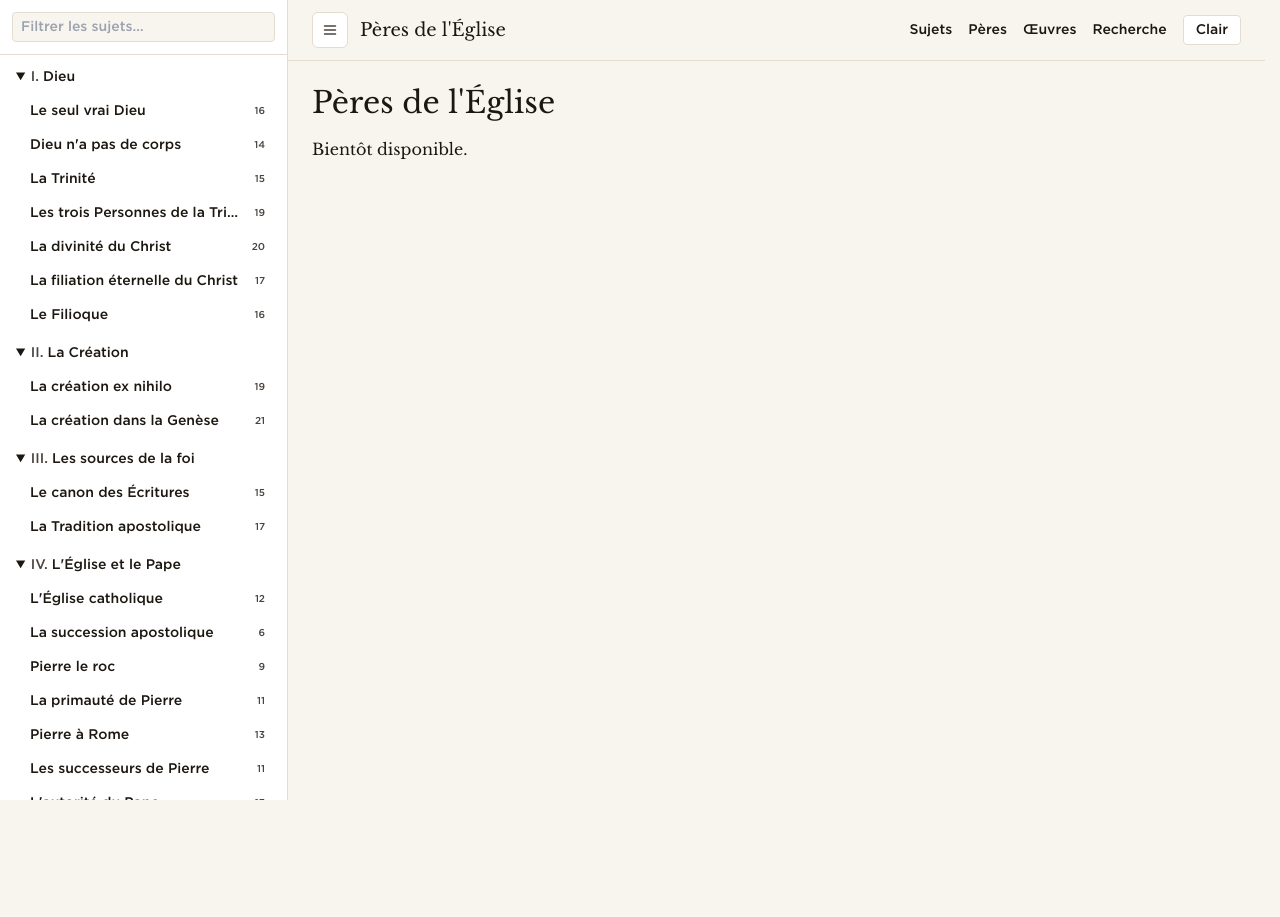
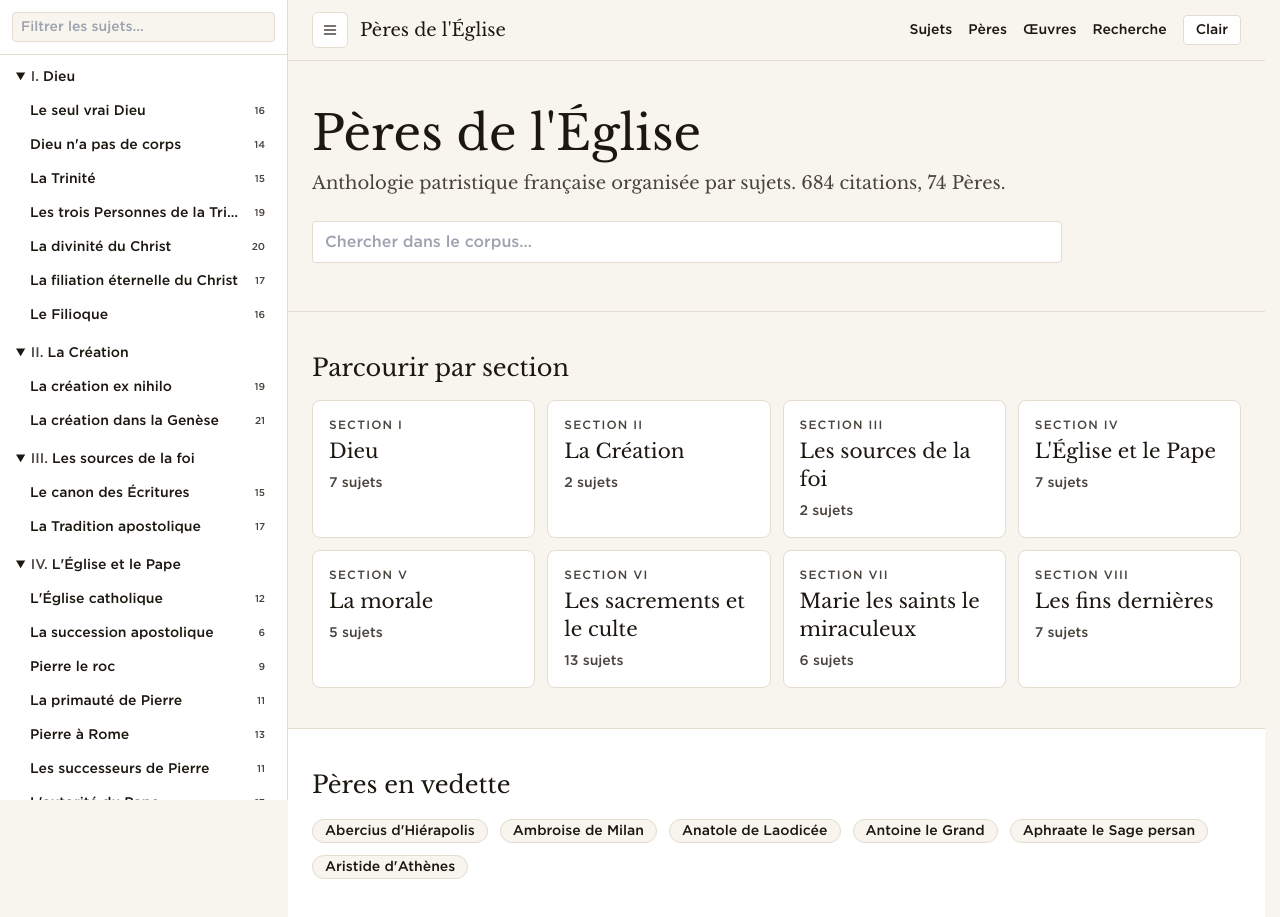
Before and after one commit to janvier-s/traditionapostolique, a SvelteKit app: page / in a window 1280 px wide. Before the commit the page ends 800 px from the top, so only its background shows below. Built offline with nearby package versions, Linux system fonts and the light colour scheme.

Commit message:
feat: homepage with section tiles and featured fathers strip

```diff
--- /dev/null
+++ b/src/lib/components/peres/SectionTile.svelte
@@ -0,0 +1,17 @@
+<script lang="ts">
+	let {
+		section,
+		groupe,
+		count,
+		href
+	}: { section: string; groupe: string; count: number; href: string } = $props();
+</script>
+
+<a
+	{href}
+	class="block rounded-lg border border-border bg-panel p-4 transition hover:border-accent focus-visible:outline-none focus-visible:ring-2 focus-visible:ring-accent"
+>
+	<div class="font-ui text-xs uppercase tracking-widest text-muted">Section {section}</div>
+	<div class="mt-1 font-heading text-xl text-heading">{groupe}</div>
+	<div class="mt-2 font-ui text-sm text-muted">{count} sujets</div>
+</a>
--- a/src/routes/+page.svelte
+++ b/src/routes/+page.svelte
@@ -1,4 +1,55 @@
-<div class="p-6">
-	<h1 class="font-heading text-3xl">Pères de l'Église</h1>
-	<p class="mt-4">Bientôt disponible.</p>
-</div>
+<script lang="ts">
+	import { buildTopicTree, authors, quotes } from '$lib/data';
+	import SectionTile from '$lib/components/peres/SectionTile.svelte';
+
+	const tree = buildTopicTree();
+	const featuredAuthors = authors.slice(0, 6);
+	const totalQuotes = quotes.length;
+</script>
+
+<section class="border-b border-border px-6 py-12">
+	<h1 class="font-heading text-4xl text-heading md:text-5xl">Pères de l'Église</h1>
+	<p class="mt-3 max-w-reader font-body text-lg text-muted">
+		Anthologie patristique française organisée par sujets. {totalQuotes} citations, {authors.length}
+		Pères.
+	</p>
+	<form action="/recherche" class="mt-6 max-w-reader">
+		<input
+			type="search"
+			name="q"
+			placeholder="Chercher dans le corpus…"
+			aria-label="Chercher dans le corpus"
+			class="w-full rounded border border-border bg-panel px-3 py-2 font-ui focus-visible:border-accent focus-visible:outline-none focus-visible:ring-2 focus-visible:ring-accent"
+		/>
+	</form>
+</section>
+
+<section class="px-6 py-10">
+	<h2 class="font-heading text-2xl text-heading">Parcourir par section</h2>
+	<div class="mt-4 grid grid-cols-1 gap-3 md:grid-cols-2 lg:grid-cols-4">
+		{#each tree as s (s.section)}
+			<SectionTile
+				section={s.section}
+				groupe={s.groupe}
+				count={s.topics.length}
+				href={`/sujets#section-${s.section}`}
+			/>
+		{/each}
+	</div>
+</section>
+
+<section class="border-t border-border bg-panel px-6 py-10">
+	<h2 class="font-heading text-2xl text-heading">Pères en vedette</h2>
+	<ul class="mt-4 flex flex-wrap gap-3">
+		{#each featuredAuthors as a (a.id)}
+			<li>
+				<a
+					href={`/peres/${a.slug}`}
+					class="rounded-full border border-border bg-background px-3 py-1 font-ui text-sm hover:border-accent focus-visible:outline-none focus-visible:ring-2 focus-visible:ring-accent"
+				>
+					{a.name}
+				</a>
+			</li>
+		{/each}
+	</ul>
+</section>
```
